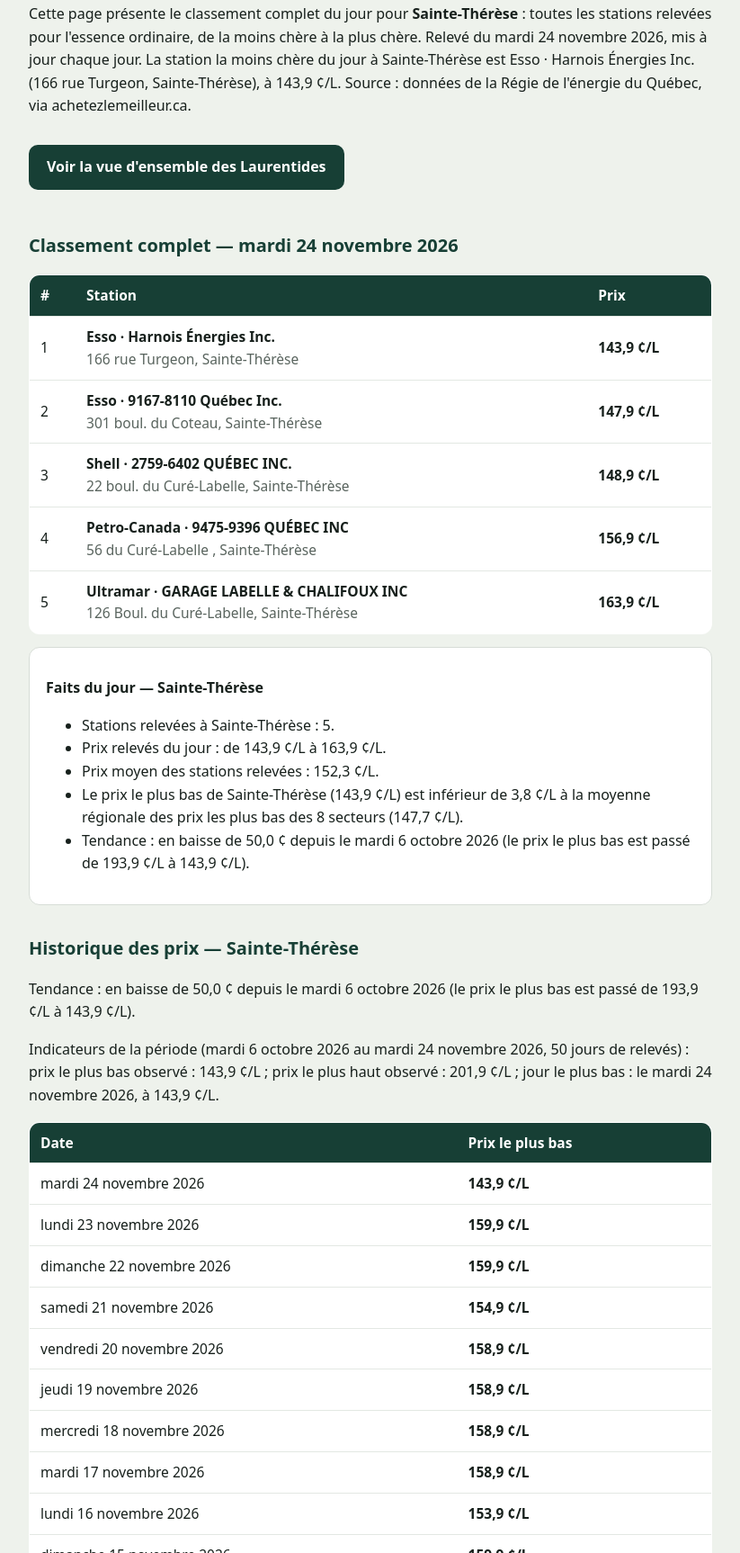
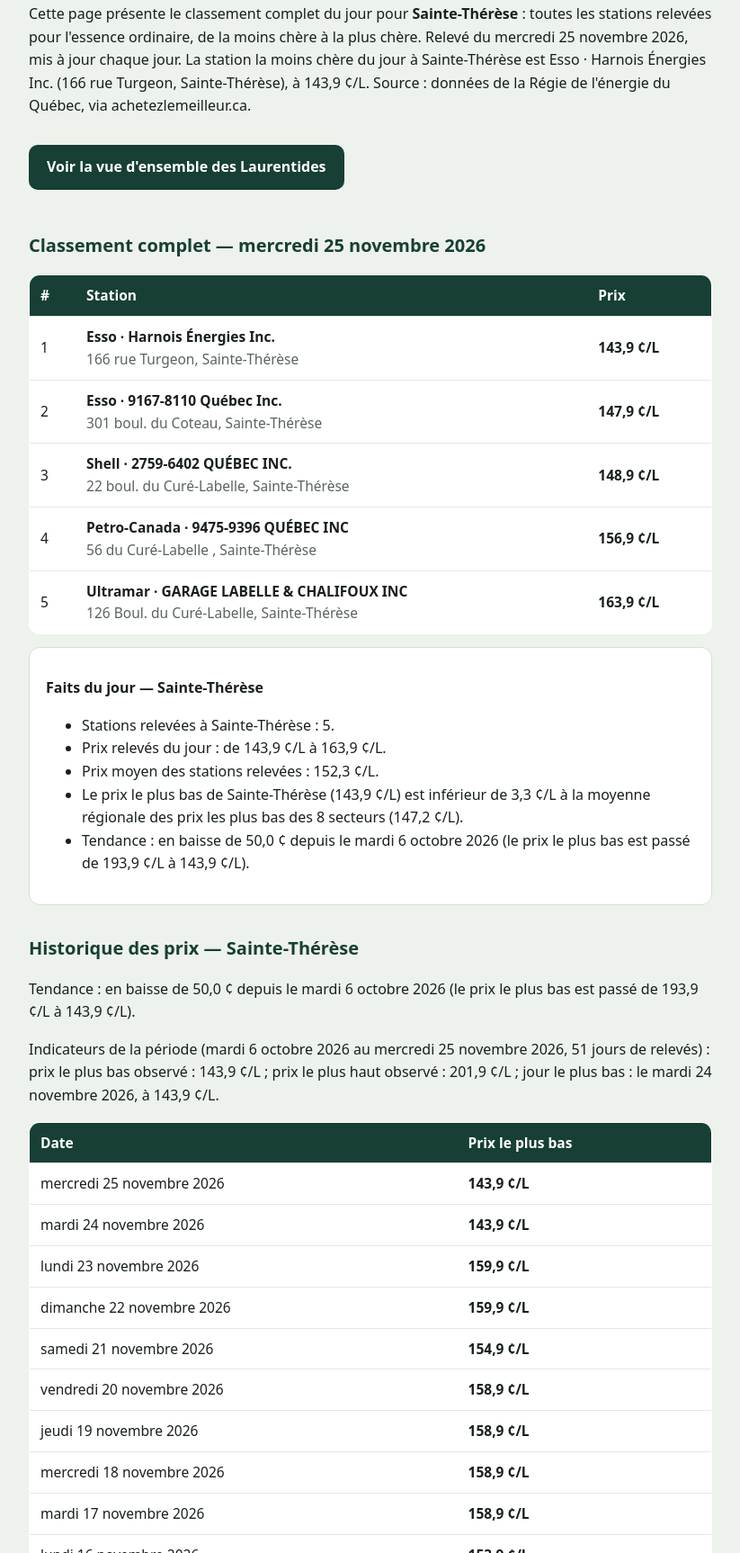
Before and after one commit to karayapi9-boop/karayapi9-boop.github.io, a plain HTML site: page prix-essence-sainte-therese/index.html in a window 1280 px wide. Shown: the part 110-1836 px from the top of the page at 90% size, without its empty margins (228-1051 px from the left). Drawn offline with Linux system fonts and the light colour scheme.

Commit message:
Prix essence sainte-therese : classement complet du jour (volet B anti-doorway)

```diff
--- a/prix-essence-sainte-therese/index.html
+++ b/prix-essence-sainte-therese/index.html
@@ -44,9 +44,9 @@
   <header><a href="https://lecoindeslaurentides.ca/">← Le Coin des Laurentides</a></header>
   <h1>Prix de l'essence à Sainte-Thérèse</h1>
   <!-- CLASSEMENT-DEBUT -->
-  <p>Cette page présente le classement complet du jour pour <strong>Sainte-Thérèse</strong> : toutes les stations relevées pour l'essence ordinaire, de la moins chère à la plus chère. Relevé du mardi 24 novembre 2026, mis à jour chaque jour. La station la moins chère du jour à Sainte-Thérèse est Esso · Harnois Énergies Inc. (166 rue Turgeon, Sainte-Thérèse), à 143,9 ¢/L. Source : données de la Régie de l'énergie du Québec, via achetezlemeilleur.ca.</p>
+  <p>Cette page présente le classement complet du jour pour <strong>Sainte-Thérèse</strong> : toutes les stations relevées pour l'essence ordinaire, de la moins chère à la plus chère. Relevé du mercredi 25 novembre 2026, mis à jour chaque jour. La station la moins chère du jour à Sainte-Thérèse est Esso · Harnois Énergies Inc. (166 rue Turgeon, Sainte-Thérèse), à 143,9 ¢/L. Source : données de la Régie de l'énergie du Québec, via achetezlemeilleur.ca.</p>
   <a class="cta" href="https://lecoindeslaurentides.ca/prix-essence-laurentides/">Voir la vue d'ensemble des Laurentides</a>
-  <h2>Classement complet — mardi 24 novembre 2026</h2>
+  <h2>Classement complet — mercredi 25 novembre 2026</h2>
   <table>
     <tr><th>#</th><th>Station</th><th>Prix</th></tr>
     <tr><td>1</td><td><strong>Esso · Harnois Énergies Inc.</strong><br><span class="muted">166 rue Turgeon, Sainte-Thérèse</span></td><td><strong>143,9 ¢/L</strong></td></tr>
@@ -61,7 +61,7 @@
       <li>Stations relevées à Sainte-Thérèse : 5.</li>
       <li>Prix relevés du jour : de 143,9 ¢/L à 163,9 ¢/L.</li>
       <li>Prix moyen des stations relevées : 152,3 ¢/L.</li>
-      <li>Le prix le plus bas de Sainte-Thérèse (143,9 ¢/L) est inférieur de 3,8 ¢/L à la moyenne régionale des prix les plus bas des 8 secteurs (147,7 ¢/L).</li>
+      <li>Le prix le plus bas de Sainte-Thérèse (143,9 ¢/L) est inférieur de 3,3 ¢/L à la moyenne régionale des prix les plus bas des 8 secteurs (147,2 ¢/L).</li>
       <li>Tendance : en baisse de 50,0 ¢ depuis le mardi 6 octobre 2026 (le prix le plus bas est passé de 193,9 ¢/L à 143,9 ¢/L).</li>
     </ul>
   </div>
@@ -70,9 +70,10 @@
   <!-- HISTORIQUE-DEBUT -->
   <h2>Historique des prix — Sainte-Thérèse</h2>
   <p>Tendance : en baisse de 50,0 ¢ depuis le mardi 6 octobre 2026 (le prix le plus bas est passé de 193,9 ¢/L à 143,9 ¢/L).</p>
-  <p>Indicateurs de la période (mardi 6 octobre 2026 au mardi 24 novembre 2026, 50 jours de relevés) : prix le plus bas observé : 143,9 ¢/L ; prix le plus haut observé : 201,9 ¢/L ; jour le plus bas : le mardi 24 novembre 2026, à 143,9 ¢/L.</p>
+  <p>Indicateurs de la période (mardi 6 octobre 2026 au mercredi 25 novembre 2026, 51 jours de relevés) : prix le plus bas observé : 143,9 ¢/L ; prix le plus haut observé : 201,9 ¢/L ; jour le plus bas : le mardi 24 novembre 2026, à 143,9 ¢/L.</p>
   <table>
     <tr><th>Date</th><th>Prix le plus bas</th></tr>
+    <tr><td>mercredi 25 novembre 2026</td><td><strong>143,9 ¢/L</strong></td></tr>
     <tr><td>mardi 24 novembre 2026</td><td><strong>143,9 ¢/L</strong></td></tr>
     <tr><td>lundi 23 novembre 2026</td><td><strong>159,9 ¢/L</strong></td></tr>
     <tr><td>dimanche 22 novembre 2026</td><td><strong>159,9 ¢/L</strong></td></tr>
```
